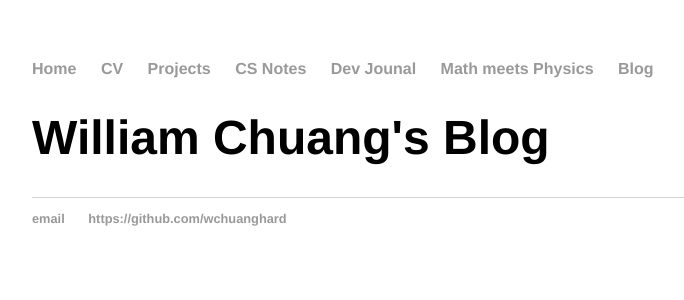
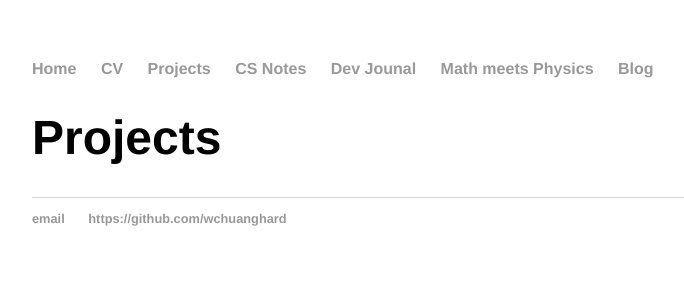
Before and after one commit to williamchuang/williamchuang.github.io, a Jekyll site: the page built from projects/index.html, in a window 1280 px wide. Shown: the top 300 px of the page, without its empty margins (160-844 px from the left). Built offline with Jekyll 4.4.1, drawn with Linux system fonts in a browser that asks for light colours.

Commit message:
Update index.html

```diff
--- a/projects/index.html
+++ b/projects/index.html
@@ -1,6 +1,11 @@
 ---
 layout: default
-title: William Chuang's Blog
+title: Projects
+home: passive
+cv: passive
+projects: active
+notes: passive
+contact: passive
 ---
 <div class="projects">
 	<h1>{{ page.title }}</h1>
```
